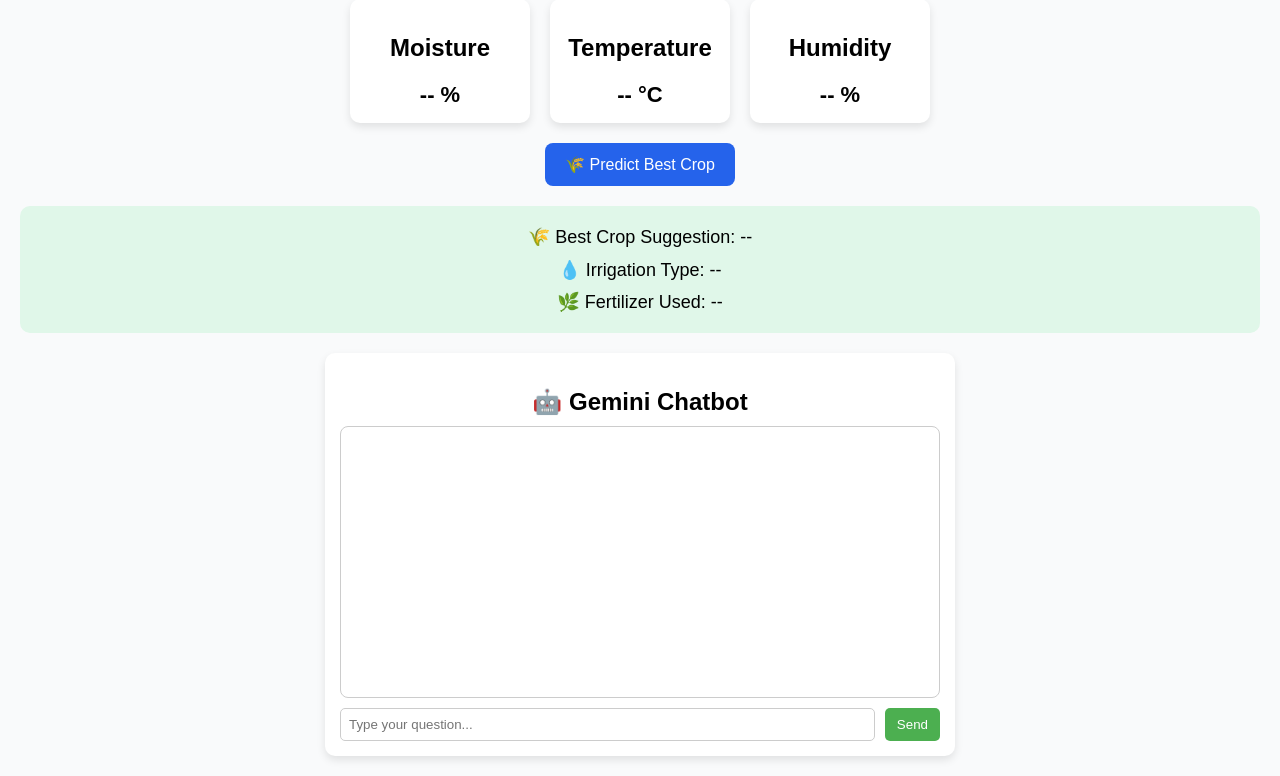
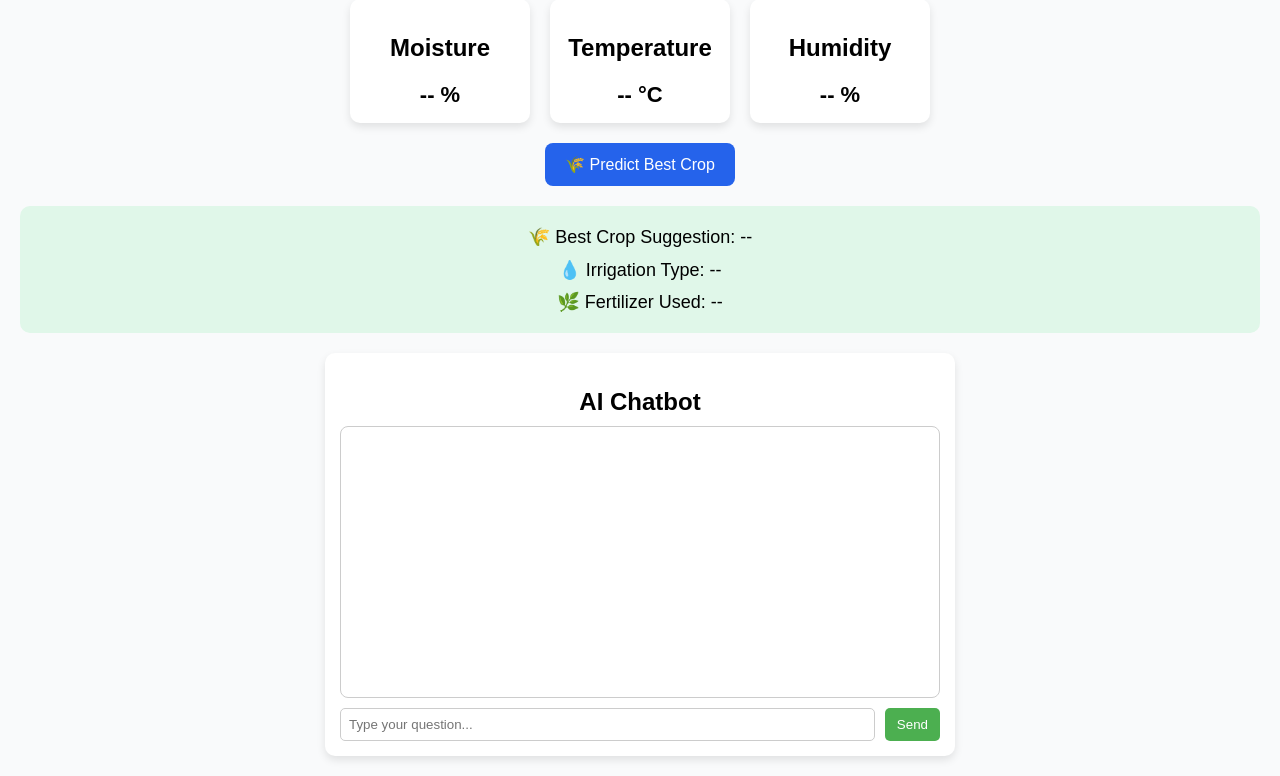
Before and after one commit to devvvvv7/ESP32-AGRI, a plain HTML site: page index.html in a window 1280 px wide. Shown: the part 100-876 px from the top of the page. Drawn offline with nearby package versions, Linux system fonts and the light colour scheme; no server answers.

Commit message:
Update index.html

```diff
--- a/index.html
+++ b/index.html
@@ -71,7 +71,7 @@
 
   <!-- Row 3: Chatbot -->
   <div class="chatbot">
-    <h2>🤖 Gemini Chatbot</h2>
+    <h2> AI Chatbot</h2>
     <div id="chat-box"></div>
     <div class="chat-input">
       <input type="text" id="user-input" placeholder="Type your question...">
```
